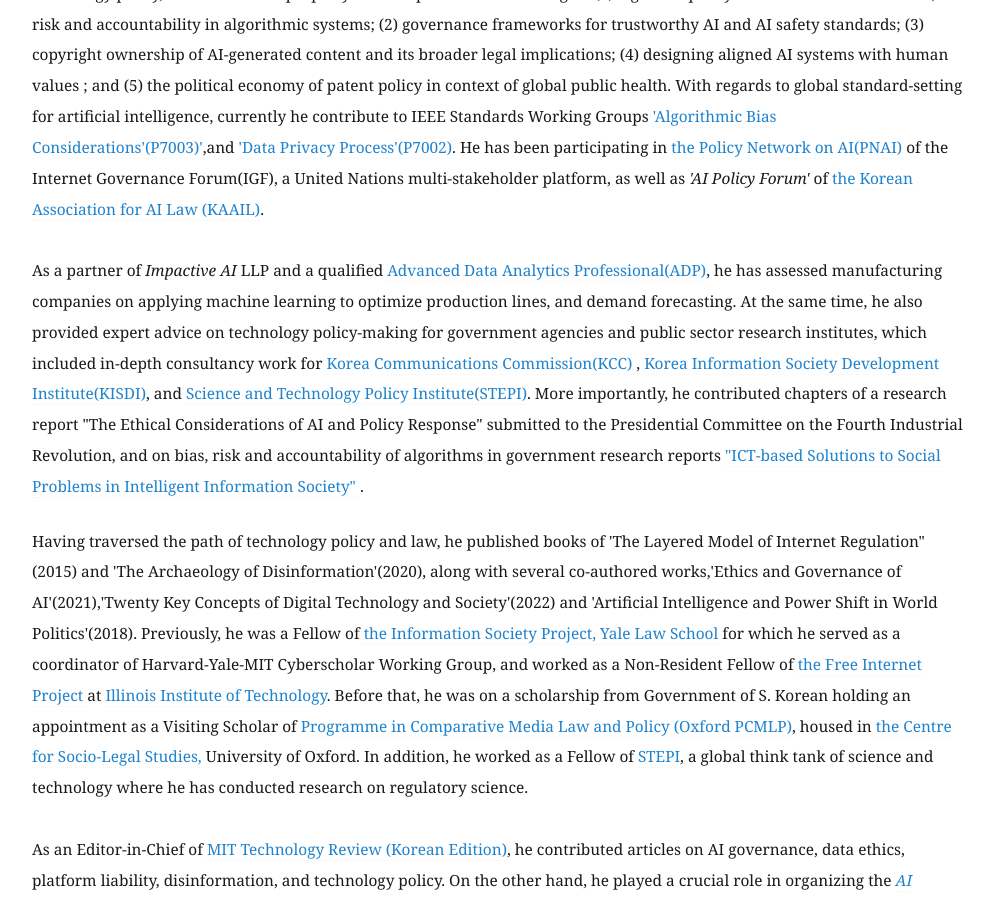
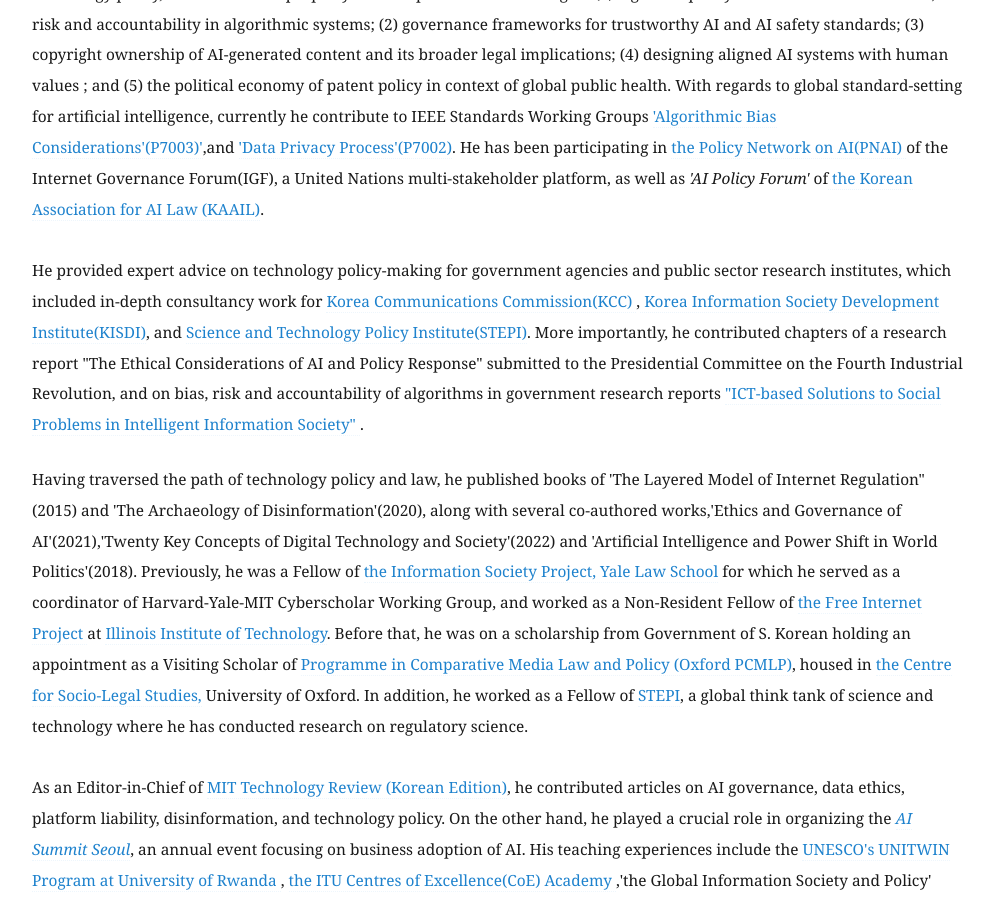
Before and after one commit to eunchangchoi/eunchangchoi.github.io, a Jekyll site: the page built from index.md, in a window 1280 px wide and 900 px high, scrolled down 671 px. Shown: the whole window, without its empty margins (68-1062 px from the left). Built offline with Jekyll 4.4.1, drawn with Linux system fonts in a browser that asks for light colours.

Commit message:
Update index.md

```diff
--- a/index.md
+++ b/index.md
@@ -24,7 +24,7 @@
  <br>
 <p style="font-size:1.1em"> Eun Chang Choi, 최은창(崔恩彰), is a leading expert in AI governance and scholar of issues at the nexus of machine learning, technology policy, and intellectual property law. His publications investigate (1) legal and policy issues associated with bias, risk and accountability in algorithmic systems; (2) governance frameworks for trustworthy AI and AI safety standards; (3) copyright ownership of AI-generated content and its broader legal implications; (4) designing aligned AI systems with human values ; and (5) the political economy of patent policy in context of global public health. With regards to global standard-setting for artificial intelligence, currently he contribute to IEEE Standards Working Groups <a href="https://sagroups.ieee.org/7003/">'Algorithmic Bias Considerations'(P7003)'</a>,and <a href="https://sagroups.ieee.org/7002"> 'Data Privacy Process'(P7002)</a>. He has been participating in <a href="https://www.intgovforum.org/en/pnai"> the Policy Network on AI(PNAI) </a> of the Internet Governance Forum(IGF), a United Nations multi-stakeholder platform, as well as <i>'AI Policy Forum'</i> of<a href="http://kaail.or.kr"> the Korean Association for AI Law (KAAIL)</a>. <br>
   <br>
-As a partner of <i> Impactive AI</i> LLP and a qualified <a href="https://www.dataq.or.kr/www/sub/a_05.do"> Advanced Data Analytics Professional(ADP)</a>, he has assessed manufacturing companies on applying machine learning to optimize production lines, and demand forecasting. At the same time, he also provided expert advice on technology policy-making for government agencies and public sector research institutes, which included in-depth consultancy work for <a href="https://eng.kcc.go.kr/user/ehpMain.do"> Korea Communications Commission(KCC) </a>,<a href="https://www.kisdi.re.kr/"> Korea Information Society Development Institute(KISDI)</a>, and <a href="https://www.stepi.re.kr/site/stepien/main.do"> Science and Technology Policy Institute(STEPI)</a>. More importantly, he contributed chapters of a research report "The Ethical Considerations of AI and Policy Response" submitted to the Presidential Committee on the Fourth Industrial Revolution, and on bias, risk and accountability of algorithms in government research reports <a href="https://scienceon.kisti.re.kr/commons/util/originalView.do?cn=TRKO202100006631&dbt=TRKO&rn="> "ICT-based Solutions to Social Problems in Intelligent Information Society" </a>.<br>
+He provided expert advice on technology policy-making for government agencies and public sector research institutes, which included in-depth consultancy work for <a href="https://eng.kcc.go.kr/user/ehpMain.do"> Korea Communications Commission(KCC) </a>,<a href="https://www.kisdi.re.kr/"> Korea Information Society Development Institute(KISDI)</a>, and <a href="https://www.stepi.re.kr/site/stepien/main.do"> Science and Technology Policy Institute(STEPI)</a>. More importantly, he contributed chapters of a research report "The Ethical Considerations of AI and Policy Response" submitted to the Presidential Committee on the Fourth Industrial Revolution, and on bias, risk and accountability of algorithms in government research reports <a href="https://scienceon.kisti.re.kr/commons/util/originalView.do?cn=TRKO202100006631&dbt=TRKO&rn="> "ICT-based Solutions to Social Problems in Intelligent Information Society" </a>.<br>
 
   <p style="font-size:1.1em">Having traversed the path of technology policy and law, he published books of 'The Layered Model of Internet Regulation"(2015) and 'The Archaeology of Disinformation'(2020), along with several co-authored works,'Ethics and Governance of AI'(2021),'Twenty Key Concepts of Digital Technology and Society'(2022) and 'Artificial Intelligence and Power Shift in World Politics'(2018). Previously, he was a Fellow of <a href="https://law.yale.edu/isp"> the Information Society Project, Yale Law School</a> for which he served as a coordinator of Harvard-Yale-MIT Cyberscholar Working Group, and worked as a Non-Resident Fellow of <a href="https://thefreeinternetproject.org/"> the Free Internet Project </a> at <a href="https://web.iit.edu/"> Illinois Institute of Technology</a>. Before that, he was on a scholarship from Government of S. Korean holding an appointment as a Visiting Scholar of <a href="https://pcmlp.socleg.ox.ac.uk/about-us/"> Programme in Comparative Media Law and Policy (Oxford PCMLP)</a>, housed in <a href="https://www.law.ox.ac.uk/centres-institutes/centre-socio-legal-studies"> the Centre for Socio-Legal Studies,</a> University of Oxford. In addition, he worked as a Fellow of <a href="https://www.stepi.re.kr/site/stepien/main.do"> STEPI</a>, a global think tank of science and technology where he has conducted research on regulatory science.
    <br>
```
